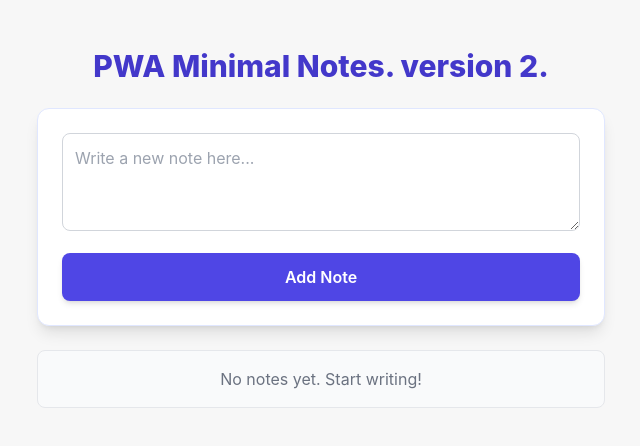
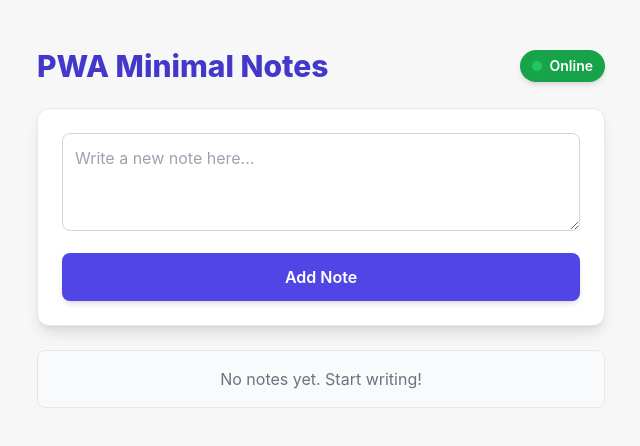
Before and after one commit to vitalii-o-dev/test_deploy, a plain HTML site: page index.html in a window 1280 px wide. Shown: the whole page, without its empty margins (319-959 px from the left). Drawn offline with nearby package versions, Linux system fonts and the light colour scheme.

Commit message:
green button

```diff
--- a/index.html
+++ b/index.html
@@ -41,14 +41,30 @@
         .note-item {
             animation: fadeIn 0.3s ease-out;
         }
+
+        /* Status indicator pulsing effect */
+        @keyframes pulse-green {
+            0%, 100% { background-color: #22c55e; box-shadow: 0 0 0 0 rgba(34, 197, 94, 0.7); }
+            50% { box-shadow: 0 0 0 6px rgba(34, 197, 94, 0); }
+        }
+        .status-online {
+            animation: pulse-green 1.5s infinite;
+        }
     </style>
 </head>
 <body>
     <div id="app-container" class="space-y-6">
-
-        <h1 class="text-3xl font-extrabold text-indigo-700 text-center mt-8">
-            PWA Minimal Notes. version 2.
-        </h1>
+        <div class="flex justify-between items-center mt-8">
+            <h1 class="text-3xl font-extrabold text-indigo-700">
+                PWA Minimal Notes
+            </h1>
+            <!-- NEW: Status Indicator Button -->
+            <button id="status-button"
+                    class="flex items-center space-x-2 text-sm font-semibold text-white px-3 py-1.5 rounded-full shadow-md transition-colors duration-200">
+                <span id="status-dot" class="w-2.5 h-2.5 rounded-full"></span>
+                <span id="status-text"></span>
+            </button>
+        </div>
 
         <!-- Input Card -->
         <div class="bg-white p-6 rounded-xl shadow-lg border border-indigo-100">
@@ -94,8 +110,38 @@
         const noteInput = document.getElementById('note-input');
         const addButton = document.getElementById('add-button');
         const notesList = document.getElementById('notes-list');
+        const statusButton = document.getElementById('status-button');
+        const statusDot = document.getElementById('status-dot');
+        const statusText = document.getElementById('status-text');
 
         let notes = [];
+
+        // Function to update the connection status indicator
+        function updateStatus() {
+            const isOnline = navigator.onLine;
+
+            // 1. Reset classes
+            statusButton.className = "flex items-center space-x-2 text-sm font-semibold text-white px-3 py-1.5 rounded-full shadow-md transition-colors duration-200";
+            statusDot.className = "w-2.5 h-2.5 rounded-full";
+            statusDot.classList.remove('status-online');
+
+            if (isOnline) {
+                // Set to Green (Online)
+                statusButton.classList.add('bg-green-600', 'hover:bg-green-700');
+                statusDot.classList.add('bg-white', 'status-online');
+                statusText.textContent = "Online";
+            } else {
+                // Set to Red (Offline)
+                statusButton.classList.add('bg-red-600', 'hover:bg-red-700');
+                statusDot.classList.add('bg-white');
+                statusText.textContent = "Offline";
+            }
+        }
+
+        // Add event listeners for connection changes
+        window.addEventListener('online', updateStatus);
+        window.addEventListener('offline', updateStatus);
+
 
         // Load notes from localStorage
         function loadNotes() {
@@ -109,6 +155,7 @@
                 }
             }
             renderNotes();
+            updateStatus(); // Initial call to set the status when loading the app
         }
 
         // Save notes to localStorage
```
